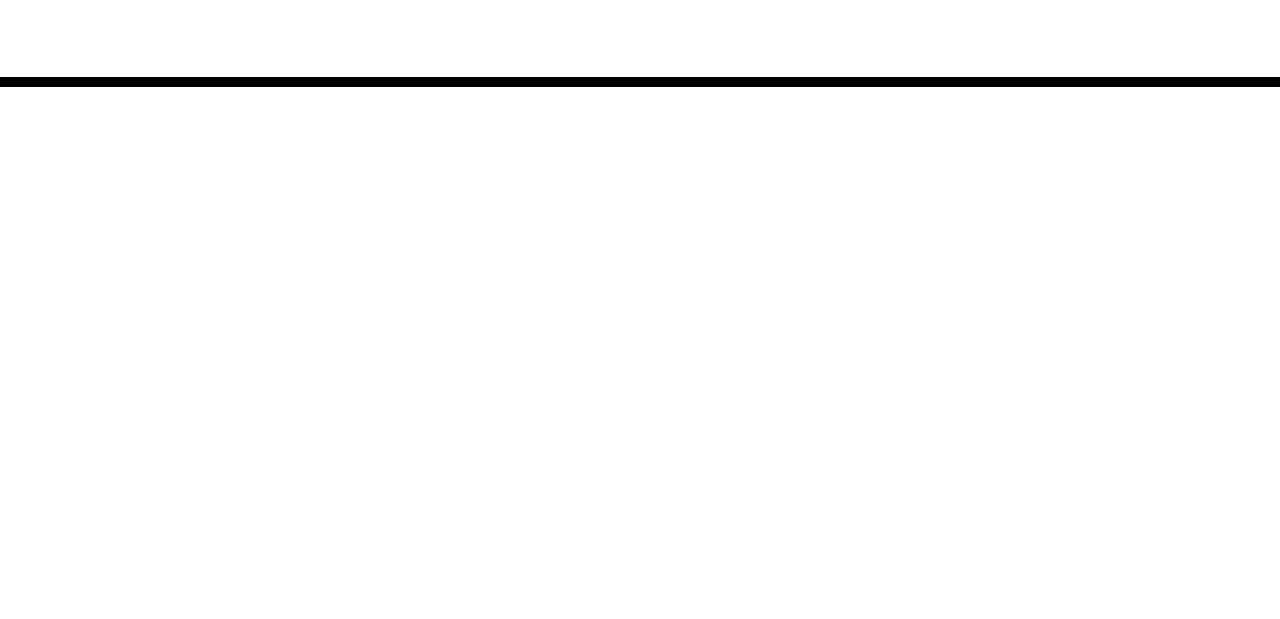
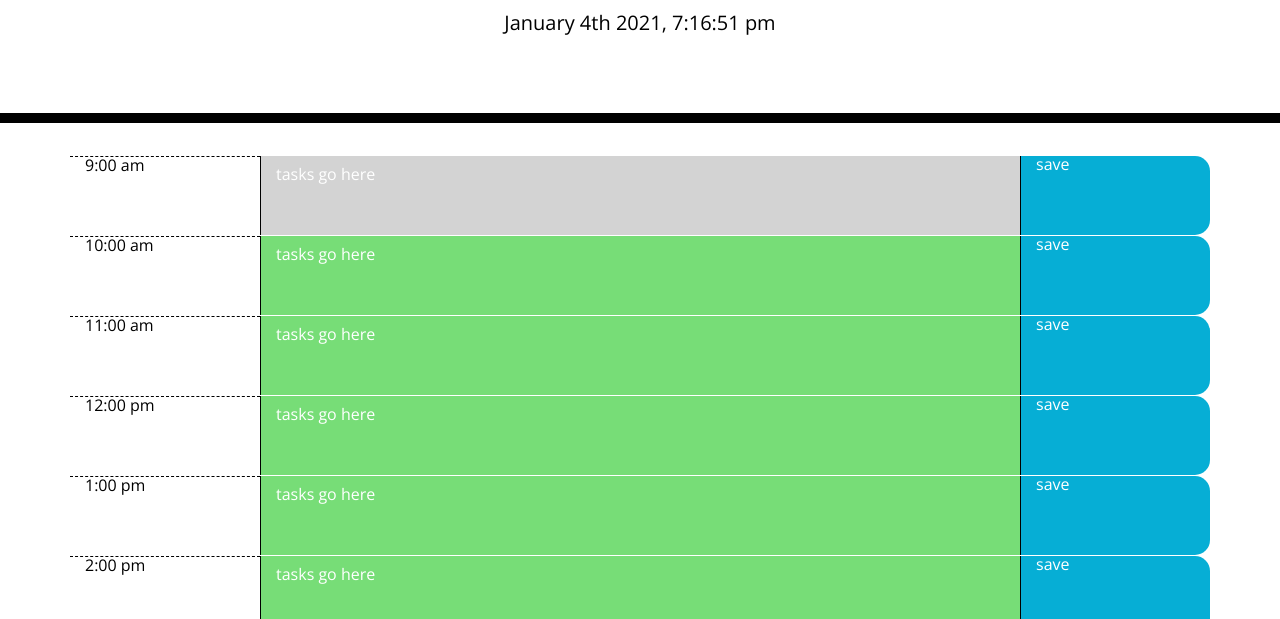
Before and after one commit to JodyBrzo/day-planner, a plain HTML site: page index.html in a window 1280 px wide. Shown: the part 181-800 px from the top of the page. Drawn offline with nearby package versions, Linux system fonts and the light colour scheme; files that its build step writes are made by us from their sources.

Commit message:
Created rows and matched css, working on comparing times for past, present and future

```diff
--- a/assets/css/style.css
+++ b/assets/css/style.css
@@ -40,6 +40,7 @@ textarea{
   background-color: #ffffff;
   color: #000000;
   border-top: 1px dashed #000000;
+  text-align: left;
 }
 
 .past {
@@ -65,7 +66,12 @@ textarea{
   color: white;
 }
 
-.saveBtn i:hover {
+/* .saveBtn i:hover {
+  font-size: 20px;
+  transition: all .3s ease-in-out;
+} */
+
+.saveBtn:hover {
   font-size: 20px;
   transition: all .3s ease-in-out;
 }
--- /dev/null
+++ b/assets/js/script.js
@@ -0,0 +1,85 @@
+let schedule =
+[
+    {
+        Time: "9:00 am"
+    },
+
+    {
+        Time: "10:00 am"
+    },
+
+    {
+        Time: "11:00 am"
+    },
+
+    {
+        Time: "12:00 pm"
+    },
+
+    {
+        Time: "1:00 pm"
+    },
+
+    {
+        Time: "2:00 pm"
+    },
+
+    {
+        Time: "3:00 pm"
+    },
+
+    {
+        Time: "4:00 pm"
+    },
+
+    {
+        Time: "5:00 pm"
+    }
+]
+
+$(document).ready(function()
+{
+
+    $("#currentDay").text(moment().format('MMMM Do YYYY, h:mm:ss a'));
+
+    // var scheduleContainer = $("#scheduleContainer");
+    // var currentTime = (moment().format('LT'));
+    // $.each(schedule, function(i, time)
+    // {
+    //     scheduleContainer.append("<div id=\"time" + i + "\"" + "class=\"row\"></div>");
+    //     $("#time"+i).append("<div class=\"col-2 hour\">" + time.Time + "</div>");
+    //     $("#time"+i).append("<textarea class=\"col-8 future textarea\">" + "tasks go here" + "</textarea>");
+    //     $("#time"+i).append("<div class=\"col-2 saveBtn\">" + "save" + "</div>");
+    // });
+
+
+    var scheduleContainer = $("#scheduleContainer");
+    var getCurrentTime = (moment().format('LT'));
+    var getCurrentHour = getCurrentTime.charAt(0);
+
+    $.each(schedule, function(i, time)
+    {
+        scheduleContainer.append("<div id=\"time" + i + "\"" + "class=\"row\"></div>");
+        $("#time"+i).append("<div class=\"col-2 hour\">" + time.Time + "</div>");
+            let x = time.Time.charAt(0);
+            if (getCurrentHour <= x)
+            {
+                $("#time"+i).append("<textarea class=\"col-8 past textarea\">" + "tasks go here" + "</textarea>");
+            }
+            else if (getCurrentHour == x)
+            {
+                $("#time"+i).append("<textarea class=\"col-8 present textarea\">" + "tasks go here" + "</textarea>");
+            }
+            else if (getCurrentHour >= x)
+            {
+                $("#time"+i).append("<textarea class=\"col-8 future textarea\">" + "tasks go here" + "</textarea>");
+            }
+        $("#time"+i).append("<div class=\"col-2 saveBtn\">" + "save" + "</div>");
+        console.log(x);
+        console.log("moment time " + moment(time.Time));
+    });
+
+    console.log(getCurrentHour);
+
+
+});
--- a/index.html
+++ b/index.html
@@ -18,7 +18,7 @@
       href="https://fonts.googleapis.com/css?family=Open+Sans&display=swap"
       rel="stylesheet"
     />
-    <link rel="stylesheet" href="style.css" />
+    <link rel="stylesheet" href="assets/css/style.css" />
     <title>Work Day Scheduler</title>
   </head>
 
@@ -28,11 +28,13 @@
       <p class="lead">A simple calendar app for scheduling your work day</p>
       <p id="currentDay" class="lead"></p>
     </header>
-    <div class="container">
-      <!-- Timeblocks go here -->
+    <div id="scheduleContainer" class="container">
+
+
     </div>
 
     <script src="https://cdnjs.cloudflare.com/ajax/libs/jquery/3.2.1/jquery.min.js"></script>
     <script src="https://cdnjs.cloudflare.com/ajax/libs/moment.js/2.24.0/moment.min.js"></script>
+    <script src="./assets/js/script.js"></script>
   </body>
 </html>
```
